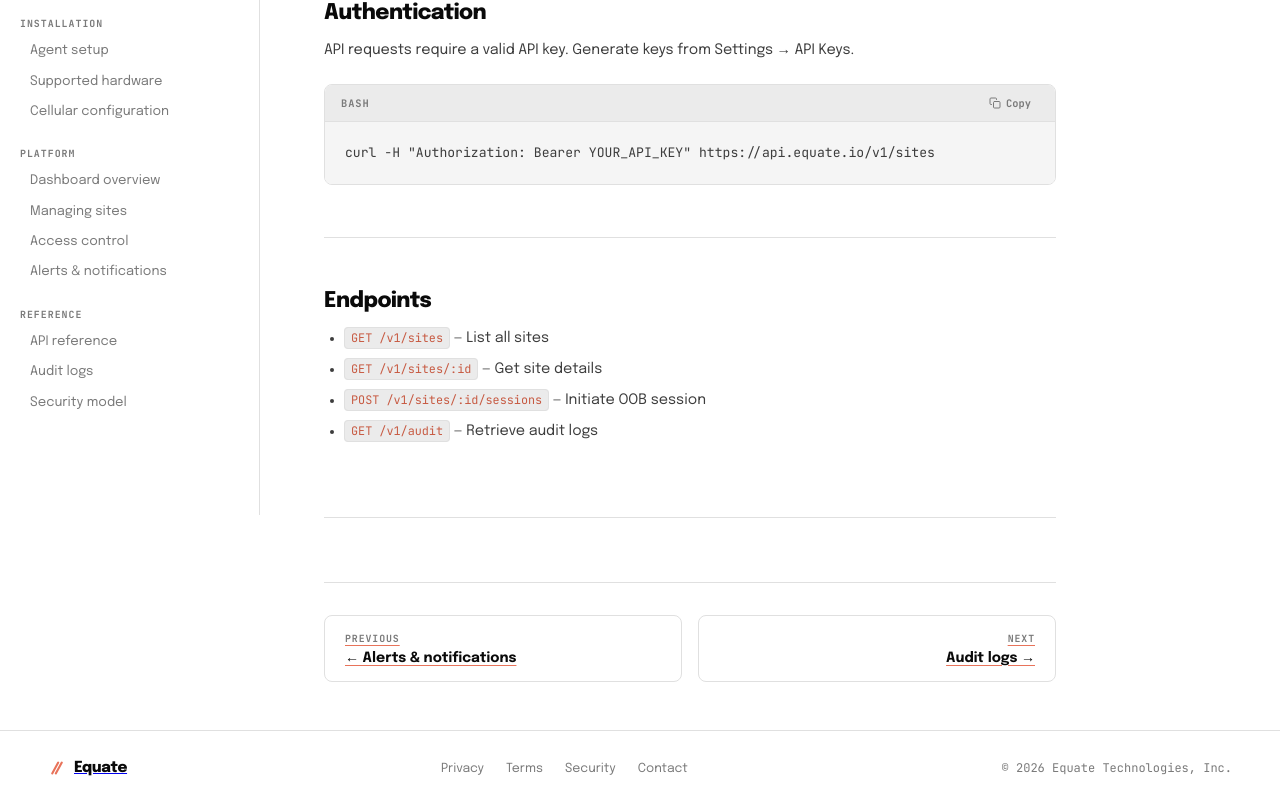
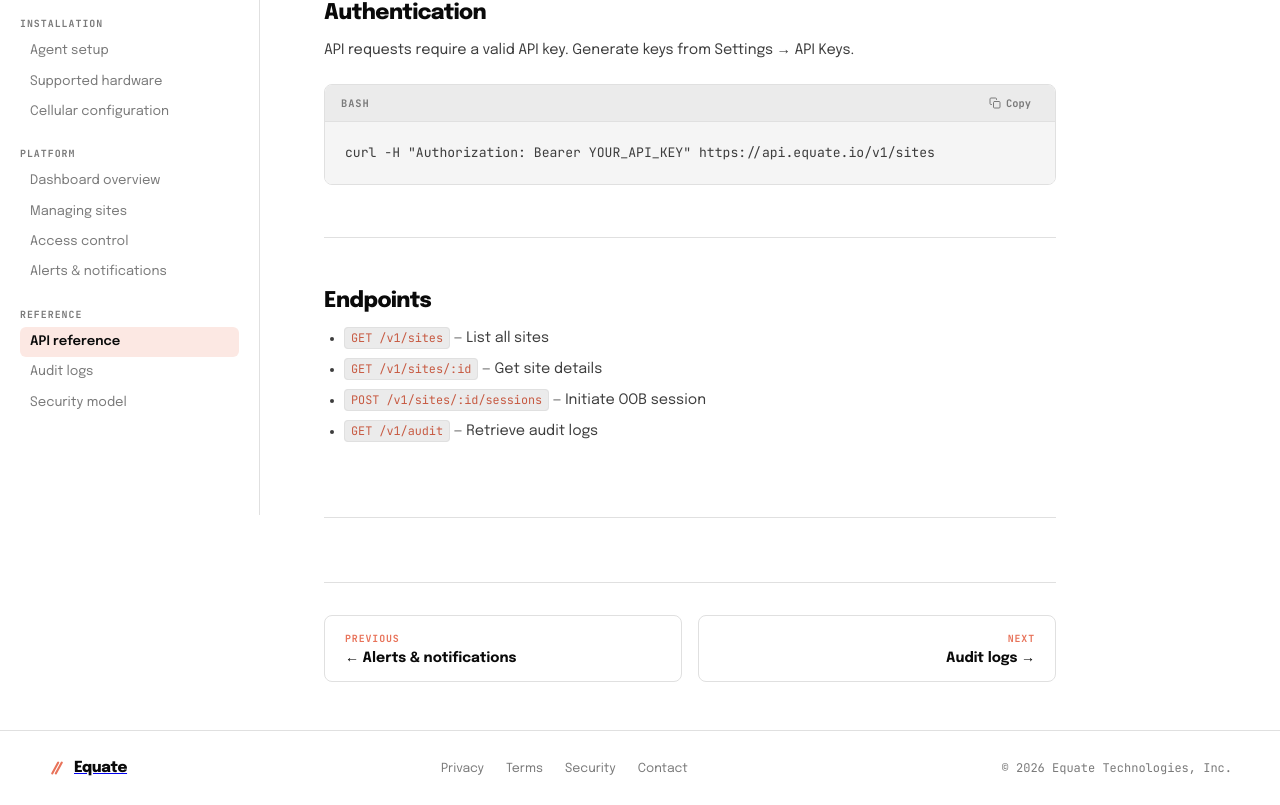
Before and after one commit to Equate-Technologies/marketing-website, a website: page pages/docs/api.html in a window 1280 px wide. Shown: the part 285-1090 px from the top of the page. Drawn offline with Linux system fonts and the light colour scheme.

Commit message:
Fixing Stupid Cursor.

```diff
--- a/css/docs.css
+++ b/css/docs.css
@@ -178,7 +178,7 @@
 }
 
 .docs-content a {
-  color: var(--salmon); text-decoration: underline;
+  color: var(--salmon); text-decoration: none;
   text-underline-offset: 3px;
 }
 .docs-content a:hover { color: var(--salmon-dark); }
@@ -346,7 +346,7 @@
   font-family: 'JetBrains Mono', monospace;
   font-size: 0.62rem; font-weight: 700;
   text-transform: uppercase; letter-spacing: 0.09em;
-  color: var(--ink-muted); margin-bottom: 4px;
+  color: var(--salmon); margin-bottom: 4px;
 }
 .doc-nav-title {
   font-size: 0.88rem; font-weight: 700; color: var(--ink);
--- a/js/docs.js
+++ b/js/docs.js
@@ -150,7 +150,7 @@
   const currentFile = pathNorm.split('/').pop() || 'index.html';
 
   document.querySelectorAll('.sidebar-nav a').forEach((a) => {
-    let href = (a.getAttribute('href') || '').replace(/#.*$/, '').replace(/^\\.\\//, '');
+    let href = (a.getAttribute('href') || '').replace(/#.*$/, '').replace(/^\.\//, '');
     if (href === '' || href === 'index.html') href = 'index.html';
     if (currentFile === href) a.classList.add('active');
   });
--- a/pages/docs/api.html
+++ b/pages/docs/api.html
@@ -66,7 +66,7 @@
         <span class="sidebar-section-label">Installation</span>
         <ul class="sidebar-nav">
           <li><a href="agent-install.html">Agent setup</a></li>
-          <li><a href="requirements.html#hardware">Supported hardware</a></li>
+          <li><a href="requirements.html">Supported hardware</a></li>
           <li><a href="cellular.html">Cellular configuration</a></li>
         </ul>
       </div>
```
Also changed, not shown: pages/docs/agent-install.html (+1 -1 lines), pages/docs/alerts.html (+1 -1 lines), pages/docs/audit.html (+1 -1 lines), pages/docs/cellular.html (+1 -1 lines), pages/docs/dashboard.html (+1 -1 lines), pages/docs/index.html (+2 -2 lines), pages/docs/quickstart.html (+2 -2 lines), pages/docs/requirements.html (+1 -1 lines), pages/docs/security-model.html (+1 -1 lines), pages/docs/sites.html (+1 -1 lines).
